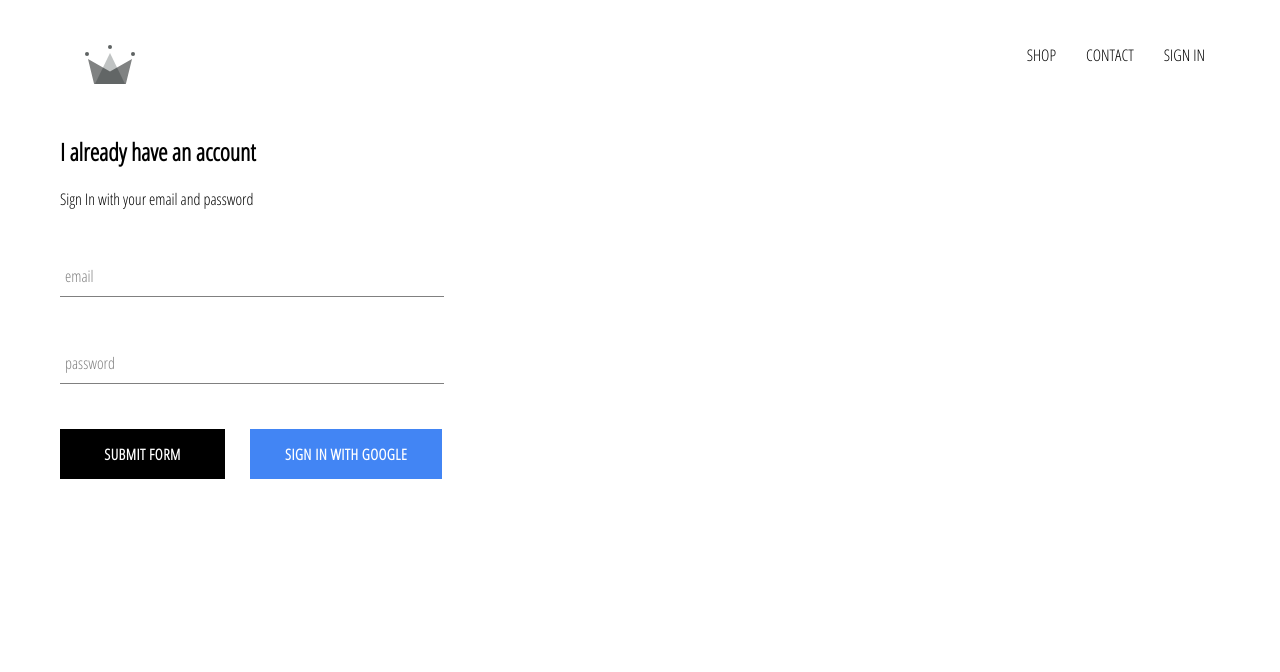
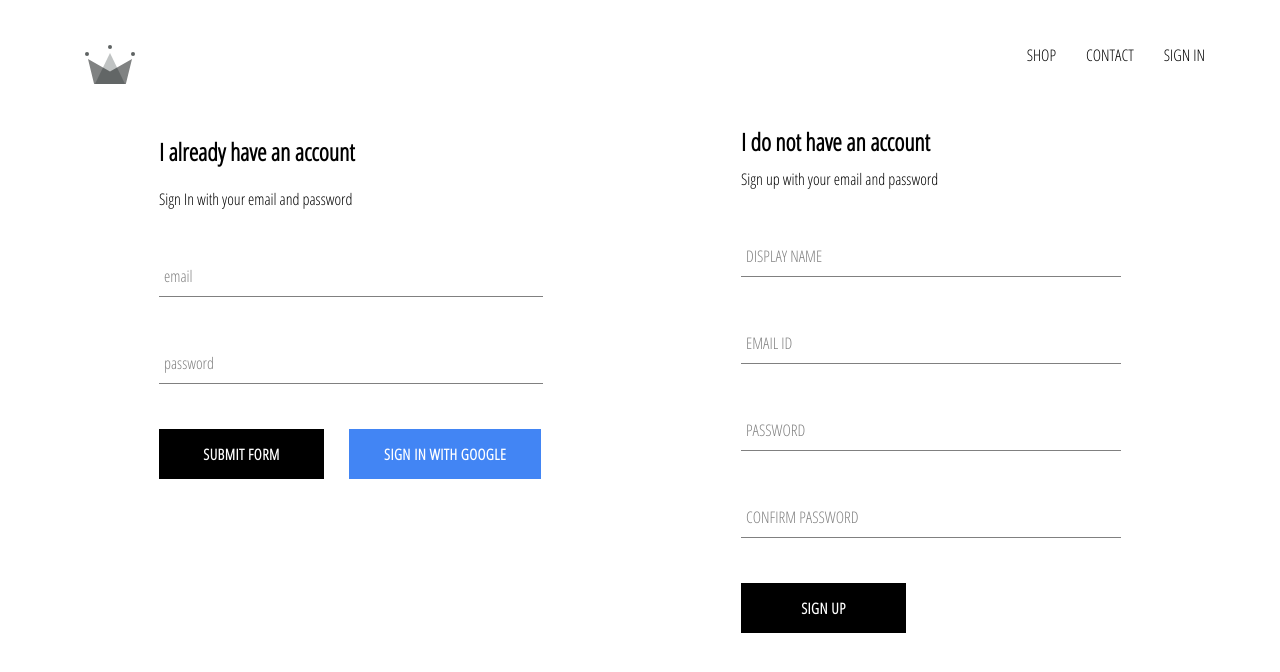
Before and after one commit to sofi1408/crwn-clothing, a React (Create React App) app: page /signin in a window 1280 px wide. Shown: the top 672 px of the page. Built offline with nearby package versions, Linux system fonts and the light colour scheme; no server answers.

Commit message:
sign in and sign up complete

```diff
--- a/src/App.js
+++ b/src/App.js
@@ -6,7 +6,7 @@
 import ShopPage from './pages/shop/shop.component';
 import SignInAndSignupPage from './pages/signin_and_signup_page/signin_and_signup_page.component';
 import Header from './components/header/header.component'
-import { auth } from './firebase/firebase.util'
+import { auth, createUserProfileDocument } from './firebase/firebase.util'
 
 
 class App extends React.Component {
@@ -21,10 +21,20 @@
 unSubscribeFromAuth = null;
 
  componentDidMount(){
-   this.unSubscribeFromAuth = auth.onAuthStateChanged ( user => {
-       this.setState({currentUser: user});
+   this.unSubscribeFromAuth = auth.onAuthStateChanged (async userAuth => {
+       if(userAuth){
+         const userRef = await createUserProfileDocument(userAuth);
+         userRef.onSnapshot( snapshot =>
+          this.setState({
+            currentUser : {
+              id: snapshot.id,
+              ...snapshot.data()
+            }
+          })
 
-       console.log(this.state.currentUser);
+         )
+       }
+      this.setState({currentUser: userAuth});   //this is bcz id userAuth doesn't exist we want currentUser to be null
    } )
  }
 
--- /dev/null
+++ b/src/components/signup/signup.component.jsx
@@ -0,0 +1,94 @@
+import React from 'react';
+
+import './signup.style.scss';
+
+import FormInput from  '../../components/form-input/form-input.component';
+
+import CustomButton from '../../components/custom-button/custom-button.component';
+
+import {auth,createUserProfileDocument} from '../../firebase/firebase.util';
+
+class SignUp extends React.Component{
+    constructor(){
+        super();
+        this.state = {
+            displayName : '',
+            email: '',
+            password : '',
+            confirmPassword: ''
+        }
+    }
+    handleSubmit = async event => {
+      event.preventDefault();
+      const {displayName,email,password,confirmPassword} = this.state;
+
+      if(password !== confirmPassword){
+          alert("Passwords don't match..!!");
+          return;
+      }
+      try{
+        const {user} = await auth.createUserWithEmailAndPassword(email,password);  //here the user is registered and then we store the user property
+        await createUserProfileDocument(user, {displayName});
+        this.setState({          //initializing the state again after the set up
+            displayName : '',
+            email: '',
+            password : '',
+            confirmPassword: ''
+        })
+      }
+      catch(error){
+          console.log("Error signing Up", error.message);
+      }
+    }
+
+    handleChange = event => {
+    const {name,value} = event.target;
+    this.setState({[name]:value});
+    }
+    render(){
+        const {displayName,email,password,confirmPassword} = this.state;
+        return(
+            <div className="sign-up">
+                <h2 className="title">I do not have an account</h2>
+                <span>Sign up with your email and password</span>
+                <form className="sign-up-form" onSubmit={this.handleSubmit}>
+                 <FormInput
+                    type="text"
+                    name="displayName"
+                    value={displayName}
+                    onChange={this.handleChange}
+                    label="DISPLAY NAME"
+                    required
+                 />
+                 <FormInput
+                    type="email"
+                    name="email"
+                    value={email}
+                    onChange={this.handleChange}
+                    label="EMAIL ID"
+                    required
+                 />
+                 <FormInput
+                    type="password"
+                    name="password"
+                    value={password}
+                    onChange={this.handleChange}
+                    label="PASSWORD"
+                    required
+                 />
+                 <FormInput
+                    type="password"
+                    name="confirmPassword"
+                    value={confirmPassword}
+                    onChange={this.handleChange}
+                    label="CONFIRM PASSWORD"
+                    required
+                 />
+                <CustomButton type="submit">SIGN UP</CustomButton>
+                </form>
+            </div>
+        )
+    }
+}
+
+export default SignUp;
--- /dev/null
+++ b/src/components/signup/signup.style.scss
@@ -0,0 +1,9 @@
+.sign-up {
+    display: flex;
+    flex-direction: column;
+    width: 380px;
+
+    .title {
+      margin: 10px 0;
+    }
+  }
--- a/src/firebase/firebase.util.js
+++ b/src/firebase/firebase.util.js
@@ -13,6 +13,32 @@
     measurementId: "G-5L4RM35211"
 };
 
+export const createUserProfileDocument = async(userAuth, additionalData) => {  //userAuth we get from auth utility
+ if(!userAuth) return;   //so basically if the userAuth obj does not exist then we do nothing
+ console.log(userAuth);
+ const userRef = firestore.doc(`users/${userAuth.uid}`);
+ console.log(userRef);
+ const snapShot = await userRef.get();  //snapshot is getting the data of a particular user
+console.log(snapShot);
+ if(!snapShot.exists){
+     const{displayName, email} = userAuth;
+     const createdAt = new Date();
+
+    try{
+        await userRef.set({
+            displayName,
+            email,
+            createdAt,
+            ...additionalData
+        })
+    }
+    catch(error){
+        console.log('error creating profile', error.message);
+    }
+ }
+ return userRef;
+}
+
 // Initialize Firebase
 firebase.initializeApp(config);
 
--- a/src/pages/signin_and_signup_page/signin_and_signup_page.component.jsx
+++ b/src/pages/signin_and_signup_page/signin_and_signup_page.component.jsx
@@ -1,12 +1,15 @@
 import React from 'react';
 import SignIn from '../../components/SignIn/SignIn.Component';
+import SignUp from '../../components/signup/signup.component';
 
 import './signin_and_signup_page.style.scss';
 
 const SignInAndSignupPage = () => (
     <div className='SignInAndSignupPage'>
         <SignIn />
+        <SignUp />
     </div>
+
 )
 
 export default SignInAndSignupPage;
--- a/src/pages/signin_and_signup_page/signin_and_signup_page.style.scss
+++ b/src/pages/signin_and_signup_page/signin_and_signup_page.style.scss
@@ -0,0 +1,4 @@
+.SignInAndSignupPage{
+    display: flex;
+    justify-content: space-around;
+}
```
